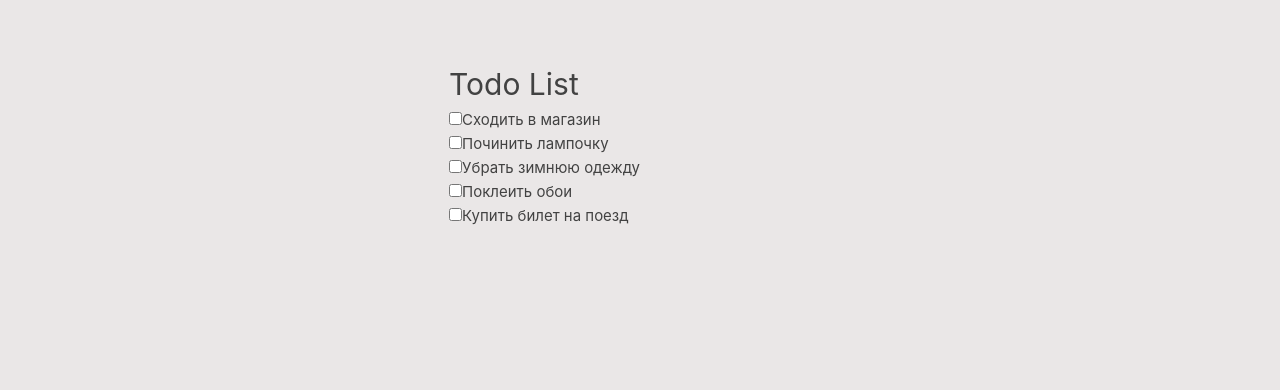
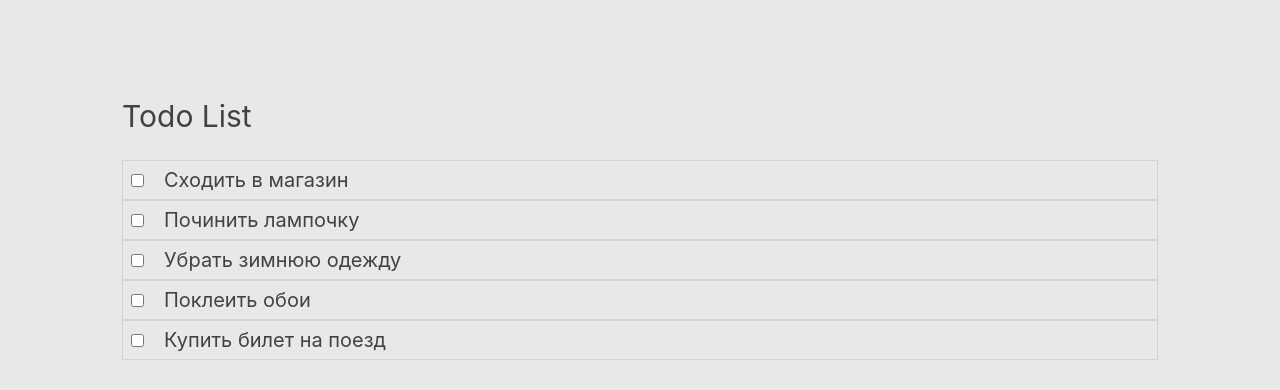
Before and after one commit to nasty23-star/my-vue3-app, a Vue app: page / in a window 1280 px wide. Shown: the top 390 px of the page. Built offline with nearby package versions, Linux system fonts and the light colour scheme.

Commit message:
Чуть поправила стили

```diff
--- a/src/App.vue
+++ b/src/App.vue
@@ -68,7 +68,7 @@ onMounted(() => {
   max-width: 500px;
   margin: 0 auto;
   padding: 20px;
-  font-family: Arial, sans-serif;
+  font-family: Verdana, sans-serif;
 }
 
 .add-task {
@@ -86,6 +86,21 @@ onMounted(() => {
   list-style: none;
   padding: 0;
   margin: 0;
+  margin-top: 20px;
+}
+
+.task-list li {
+  height: 40px;
+  display: flex;
+  align-items: center;
+  font-size: 20px;
+  border: 1px solid lightgrey;
+
+}
+
+.task-list li input {
+  margin-right: 20px;
+  margin-left: 8px;
 }
 
 .task-list label {
--- a/src/assets/main.css
+++ b/src/assets/main.css
@@ -1,21 +1,9 @@
 @import './base.css';
 
 #app {
-  max-width: 1280px;
+  max-width: 1100px;
   margin: 0 auto;
   margin-top: 60px;
   padding: 2rem;
   font-weight: normal;
 }
-
-@media (min-width: 1024px) {
-  body {
-    display: flex;
-  }
-
-  #app {
-    display: grid;
-    grid-template-columns: 1fr 1fr;
-    padding: 0 2rem;
-  }
-}
```
